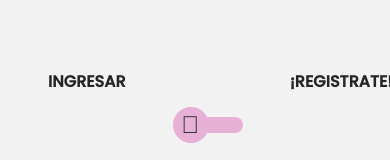
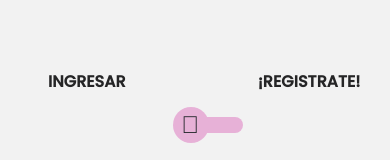
Before and after one commit to DaniellaMolina/proyectofinal-Desarrolloweb, a website: page secciones/ingresar.html in a window 390 px wide. Shown: the part 152-312 px from the top of the page. Drawn offline with nearby package versions, Linux system fonts and the light colour scheme; files that its build step writes are made by us from their sources.

Commit message:
Responsive pagina 5

```diff
--- a/sass/views/_contacto.scss
+++ b/sass/views/_contacto.scss
@@ -11,7 +11,6 @@
   @include movil {
     width: 26.5625rem;
     height: auto;
-    overflow: hidden;
   }
 
   &__div{
@@ -50,6 +49,7 @@
       width: 26.5rem;
       margin: 0;
       height: 55rem;
+      overflow: hidden;
     }
 
 }
--- a/sass/views/_ingresar.scss
+++ b/sass/views/_ingresar.scss
@@ -50,7 +50,7 @@
         .span2 {
         margin-left: 15rem;
         @include movil {
-            margin-left: 10rem;
+            margin-left: 8rem;
         }
         }
 
```
